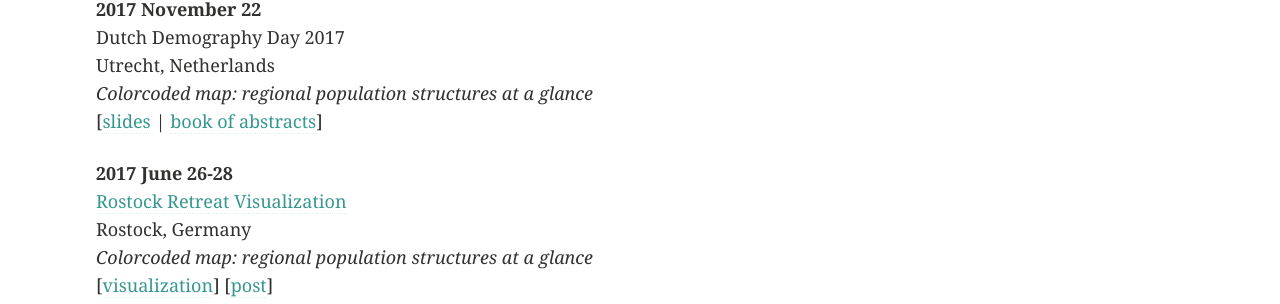
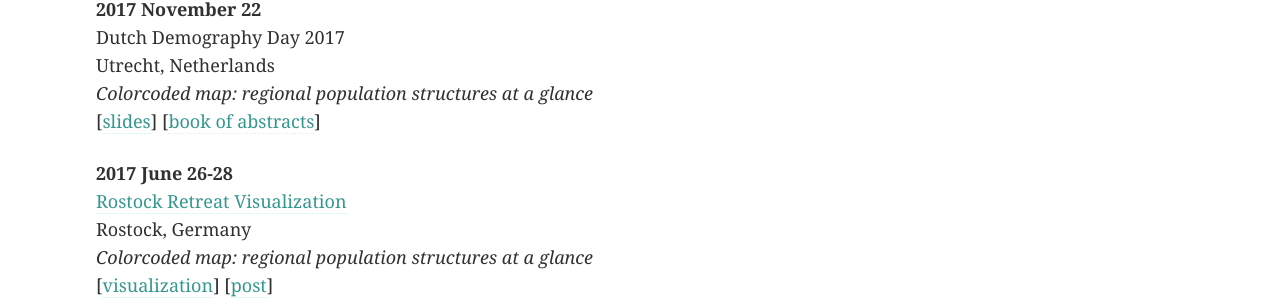
Before and after one commit to ikashnitsky/old-ikashnitsky-github-io, a Jekyll site: the page built from _pages/slides.md, in a window 1280 px wide and 900 px high. Shown: the part 395-699 px from the top of the window. Built offline with Jekyll 4.4.1, drawn with Linux system fonts in a browser that asks for light colours.

Commit message:
hitfix links

```diff
--- a/_pages/slides.md
+++ b/_pages/slides.md
@@ -15,8 +15,8 @@ image:
 Dutch Demography Day 2017
 Utrecht, Netherlands
 *Colorcoded map: regional population structures at a glance*
-[[slides](/doc/slides/1711-ddd-ik.html) |
-[book of abstracts](/doc/slides/1711-ddd-book.pdf)]
+[[slides](/doc/slides/1711-ddd-ik.html)]
+[[book of abstracts](/doc/slides/1711-ddd-book.pdf)]
 
 
 **2017 June 26-28**
```
